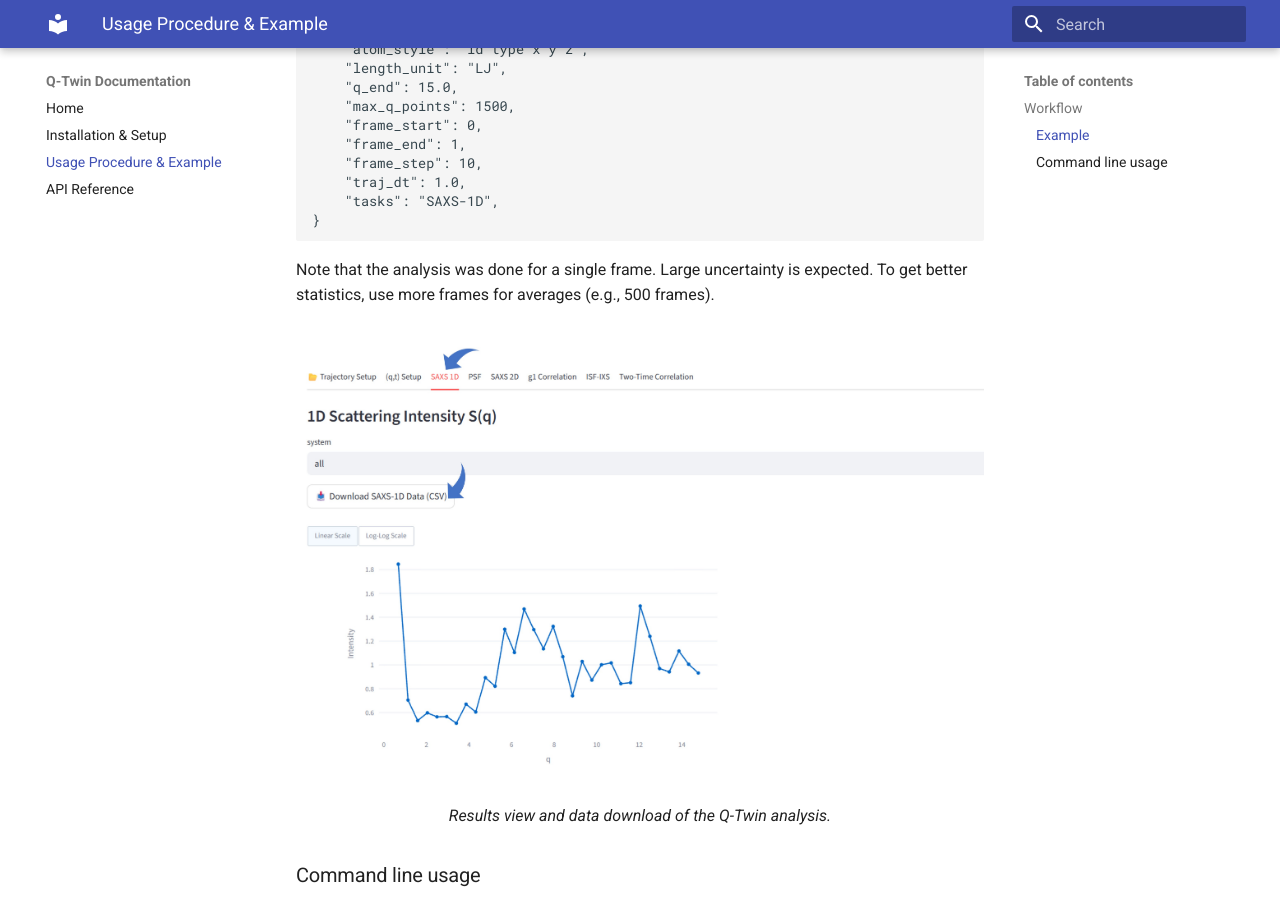
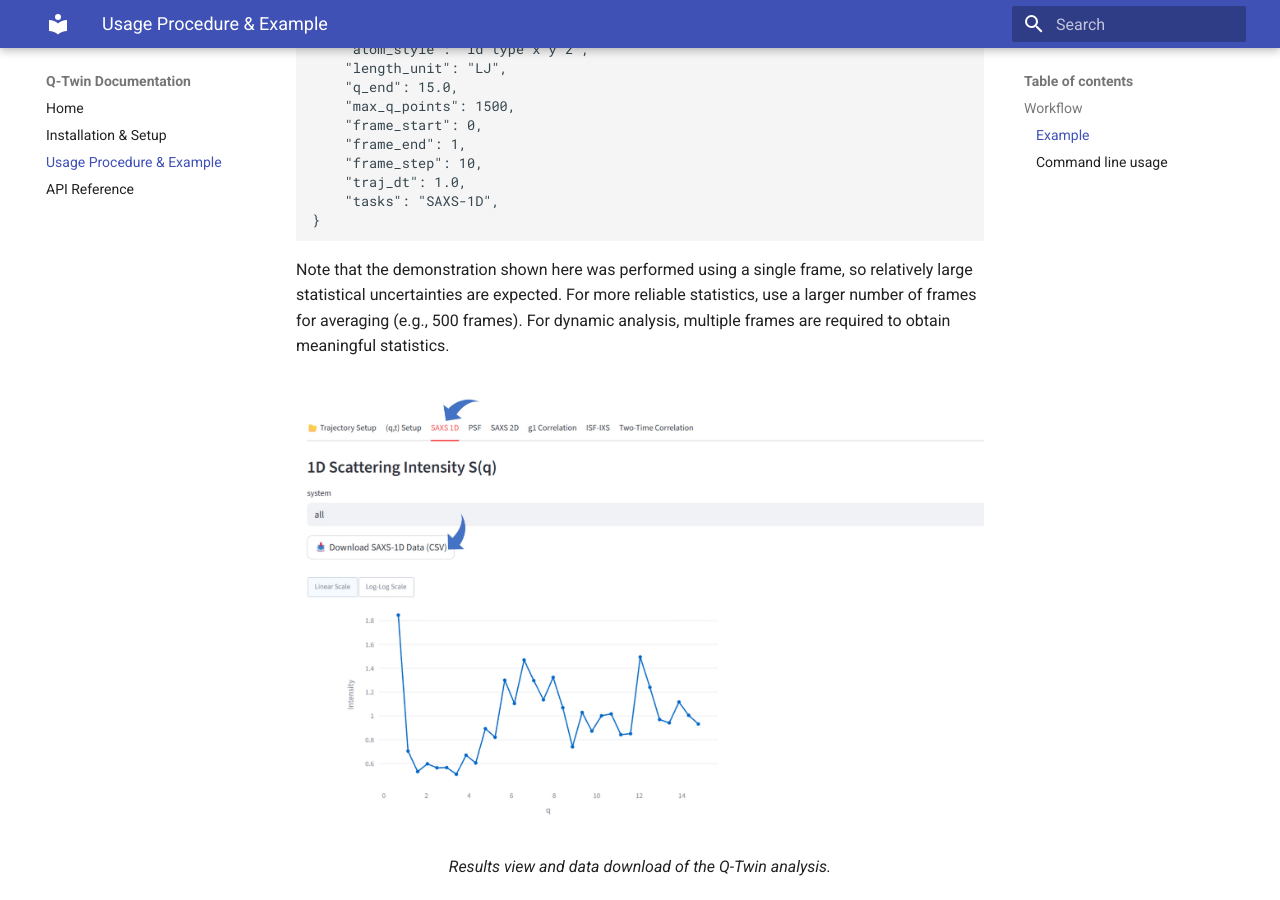
Before and after one commit to nanogchen/Q-Twin, an MkDocs documentation site: the page built from docs/workflow.md, in a window 1280 px wide and 900 px high, scrolled down 1317 px. Built offline with MkDocs 1.6.1 and Material for MkDocs 9.7.7, drawn with Linux system fonts in a browser that asks for light colours.

````diff
--- a/docs/workflow.md
+++ b/docs/workflow.md
@@ -36,7 +36,7 @@
     "tasks": "SAXS-1D",
 }
 ```
-Note that the analysis was done for a single frame. Large uncertainty is expected. To get better statistics, use more frames for averages (e.g., 500 frames).
+Note that the demonstration shown here was performed using a single frame, so relatively large statistical uncertainties are expected. For more reliable statistics, use a larger number of frames for averaging (e.g., 500 frames). For dynamic analysis, multiple frames are required to obtain meaningful statistics.
 
 <p align="center">
     <img width="100%" src="../assets/step3.jpg" alt="Results view and data download">
````
